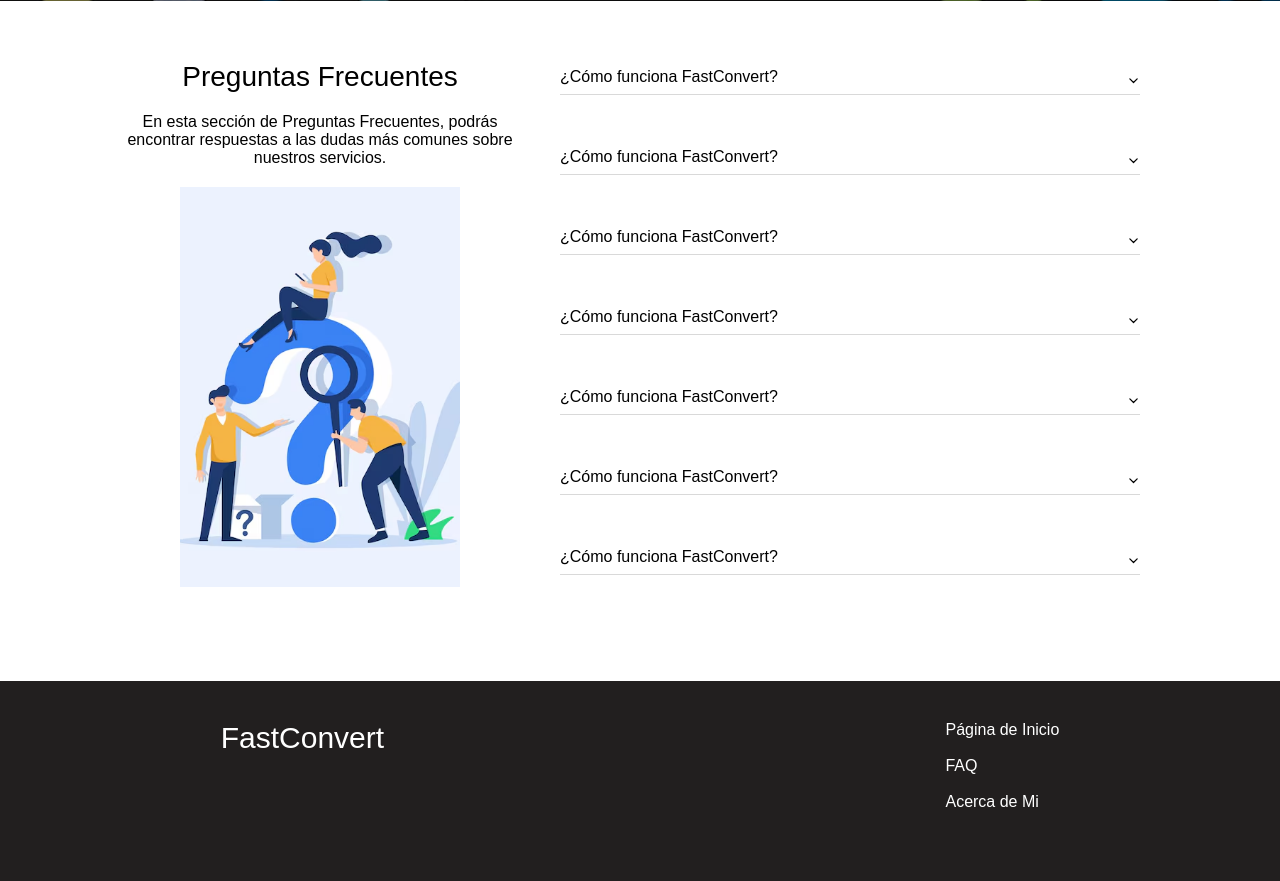
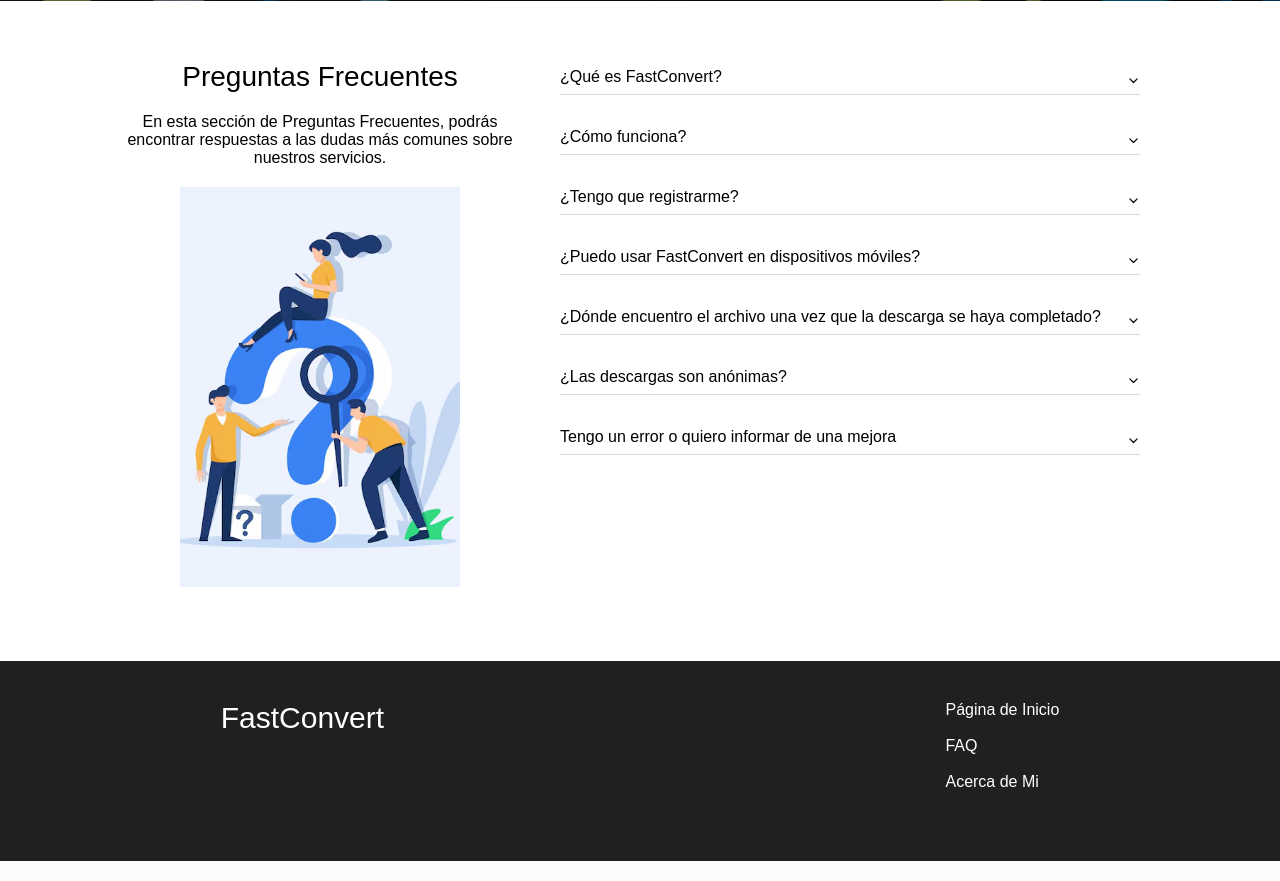
Before and after one commit to ItzDaniell/FastConvert, a Django app: page /faq/ in a window 1280 px wide. Shown: the part 595-1476 px from the top of the page. Run offline with Django 3.2, Linux system fonts and the light colour scheme; some web fonts are replaced.

Commit message:
Versión 1.0

```diff
--- a/src/FastConvert/static/css/style.css
+++ b/src/FastConvert/static/css/style.css
@@ -75,6 +75,7 @@
 }
 .title-banner{
     font-size: 64px;
+    text-align: center;
 }
 .paragraph-banner{
     text-align: center;
@@ -237,7 +238,6 @@
 .sec-faq-p{
     justify-content:center;
     margin-top: calc(var(--size)*5);
-    margin-bottom: calc(var(--size)*5);
 }
 .sec-faq{
     width: 100%;
@@ -287,7 +287,10 @@
 }
 .details{
     width: 100%;
+    display: none;
     margin-bottom: calc(var(--size)*5);
+    overflow: hidden;
+    transition: opacity 0.5s ease-in-out, height 0.5s ease-in-out;
 }
 .chevron-down-outline{
     font-size: calc(var(--size)*5);
@@ -304,6 +307,10 @@
     border-bottom: 1px solid var(--second-color);
     cursor: pointer;
 }
+.details.open {
+    display: block;
+    height: auto;
+}
 .title-faq{
     font-size: calc(var(--size)*4);
     padding-bottom: calc(var(--size)*2);
@@ -311,7 +318,6 @@
     width: 100%;
 }
 .paragraph-faq{
-    display: none;
 }
 /*About Me*/
 .sec-abo-p{
@@ -339,8 +345,10 @@
     font-size: calc(var(--size)*7);
 }
 .img-sec-abo{
+    border-radius: calc(var(--size)*2.5);
 }
 .photo{
+    border-radius: calc(var(--size)*2.5);
 }
 /*Footer*/
 .footer{
--- a/src/FastConvert/templates/FastConvert/faq.html
+++ b/src/FastConvert/templates/FastConvert/faq.html
@@ -20,94 +20,94 @@
                 <img src="{% static 'images/img-faq.avif' %}" alt="Imagen de la sección" class="img-sec-faq">
             </aside>
             <article class="faqs">
-                <div class="faq-1">
-                    <button class="faq">
+                <div class="fac-cont">
+                    <button class="faq" onclick="toggleDetails(this)">
                         <div class="details-display flexbox">
-                            <h3 class="title-faq">¿Cómo funciona FastConvert?</h3>
+                            <h3 class="title-faq">¿Qué es FastConvert?</h3>
                             <ion-icon name="chevron-down-outline"></ion-icon>
                         </div>
                     </button>
                     <div class="details">
                         <p class="paragraph-faq">
-                            FastConvert permite convertir videos y audios de YouTube a formatos MP3 y MP4 de manera rápida y sencilla. Solo necesitas ingresar la URL del video que deseas convertir, seleccionar el formato y hacer clic en "Descargar".
+                            FastConvert transforma tus videos y audios favoritos de YouTube en archivos MP3 o MP4 en cuestión de segundos.
                         </p>
                     </div>
                 </div>
-                <div class="faq-1">
-                    <button class="faq">
+                <div class="fac-cont">
+                    <button class="faq" onclick="toggleDetails(this)">
                         <div class="details-display flexbox">
-                            <h3 class="title-faq">¿Cómo funciona FastConvert?</h3>
+                            <h3 class="title-faq">¿Cómo funciona?</h3>
                             <ion-icon name="chevron-down-outline"></ion-icon>
                         </div>
                     </button>
                     <div class="details">
                         <p class="paragraph-faq">
-                            FastConvert permite convertir videos y audios de YouTube a formatos MP3 y MP4 de manera rápida y sencilla. Solo necesitas ingresar la URL del video que deseas convertir, seleccionar el formato y hacer clic en "Descargar".
+                            Simplemente copia el enlace del video o audio que deseas convertir, pégalo en FastConvert, elige el formato deseado y en pocos instantes podrás descargar tu archivo.
                         </p>
                     </div>
                 </div>
-                <div class="faq-1">
-                    <button class="faq">
+                <div class="fac-cont">
+                    <button class="faq" onclick="toggleDetails(this)">
                         <div class="details-display flexbox">
-                            <h3 class="title-faq">¿Cómo funciona FastConvert?</h3>
+                            <h3 class="title-faq">¿Tengo que registrarme?</h3>
                             <ion-icon name="chevron-down-outline"></ion-icon>
                         </div>
                     </button>
                     <div class="details">
                         <p class="paragraph-faq">
-                            FastConvert permite convertir videos y audios de YouTube a formatos MP3 y MP4 de manera rápida y sencilla. Solo necesitas ingresar la URL del video que deseas convertir, seleccionar el formato y hacer clic en "Descargar".
+                            No, FastConvert no requiere registro ni creación de cuentas. Puedes usar el servicio de manera libre y anónima siempre que lo necesites.
                         </p>
                     </div>
                 </div>
-                <div class="faq-1">
-                    <button class="faq">
+                <div class="fac-cont">
+                    <button class="faq" onclick="toggleDetails(this)">
                         <div class="details-display flexbox">
-                            <h3 class="title-faq">¿Cómo funciona FastConvert?</h3>
+                            <h3 class="title-faq">¿Puedo usar FastConvert en dispositivos móviles?</h3>
                             <ion-icon name="chevron-down-outline"></ion-icon>
                         </div>
                     </button>
                     <div class="details">
                         <p class="paragraph-faq">
-                            FastConvert permite convertir videos y audios de YouTube a formatos MP3 y MP4 de manera rápida y sencilla. Solo necesitas ingresar la URL del video que deseas convertir, seleccionar el formato y hacer clic en "Descargar".
+                            Sí, FastConvert está optimizado para funcionar perfectamente en teléfonos móviles y tablets, permitiéndote convertir y descargar directamente desde tu dispositivo.
                         </p>
                     </div>
                 </div>
-                <div class="faq-1">
-                    <button class="faq">
+                <div class="fac-cont">
+                    <button class="faq" onclick="toggleDetails(this)">
                         <div class="details-display flexbox">
-                            <h3 class="title-faq">¿Cómo funciona FastConvert?</h3>
+                            <h3 class="title-faq">¿Dónde encuentro el archivo una vez que la descarga se haya completado?</h3>
                             <ion-icon name="chevron-down-outline"></ion-icon>
                         </div>
                     </button>
                     <div class="details">
                         <p class="paragraph-faq">
-                            FastConvert permite convertir videos y audios de YouTube a formatos MP3 y MP4 de manera rápida y sencilla. Solo necesitas ingresar la URL del video que deseas convertir, seleccionar el formato y hacer clic en "Descargar".
+                            Generalmente, los archivos descargados se almacenan en la carpeta de "Descargas" de tu dispositivo. Puedes acceder a ellos desde tu explorador de archivos o directamente desde tu navegador.
                         </p>
                     </div>
                 </div>
-                <div class="faq-1">
-                    <button class="faq">
+                <div class="fac-cont">
+                    <button class="faq" onclick="toggleDetails(this)">
                         <div class="details-display flexbox">
-                            <h3 class="title-faq">¿Cómo funciona FastConvert?</h3>
+                            <h3 class="title-faq">¿Las descargas son anónimas?</h3>
                             <ion-icon name="chevron-down-outline"></ion-icon>
                         </div>
                     </button>
                     <div class="details">
                         <p class="paragraph-faq">
-                            FastConvert permite convertir videos y audios de YouTube a formatos MP3 y MP4 de manera rápida y sencilla. Solo necesitas ingresar la URL del video que deseas convertir, seleccionar el formato y hacer clic en "Descargar".
+                            Sí, respetamos tu privacidad. No guardamos registros de tus conversiones ni solicitamos datos personales para que puedas descargar de forma segura y anónima.
                         </p>
                     </div>
                 </div>
-                <div class="faq-1">
-                    <button class="faq">
+                <div class="fac-cont">
+                    <button class="faq" onclick="toggleDetails(this)">
                         <div class="details-display flexbox">
-                            <h3 class="title-faq">¿Cómo funciona FastConvert?</h3>
+                            <h3 class="title-faq">Tengo un error o quiero informar de una mejora</h3>
                             <ion-icon name="chevron-down-outline"></ion-icon>
                         </div>
                     </button>
                     <div class="details">
                         <p class="paragraph-faq">
-                            FastConvert permite convertir videos y audios de YouTube a formatos MP3 y MP4 de manera rápida y sencilla. Solo necesitas ingresar la URL del video que deseas convertir, seleccionar el formato y hacer clic en "Descargar".
+                            Si encuentras un error o tienes una sugerencia, no dudes en ponerte en contacto con nosotros a través de nuestra página de contacto haciendo <a href="{% url 'aboutme' %}">click aquí</a>.
                         </p>
                     </div>
                 </div>
@@ -115,4 +115,17 @@
         </div>
     </section>
 </main>
+<script>
+function toggleDetails(button) {
+    const details = button.nextElementSibling; // Encuentra el div .details que sigue al botón
+
+    if (details.style.display === "none" || !details.style.display) {
+        details.style.display = "block";
+        details.classList.add("open");
+    } else {
+        details.classList.remove("open");
+        details.style.display = "none";
+    }
+}
+</script>
 {% endblock %}
```
